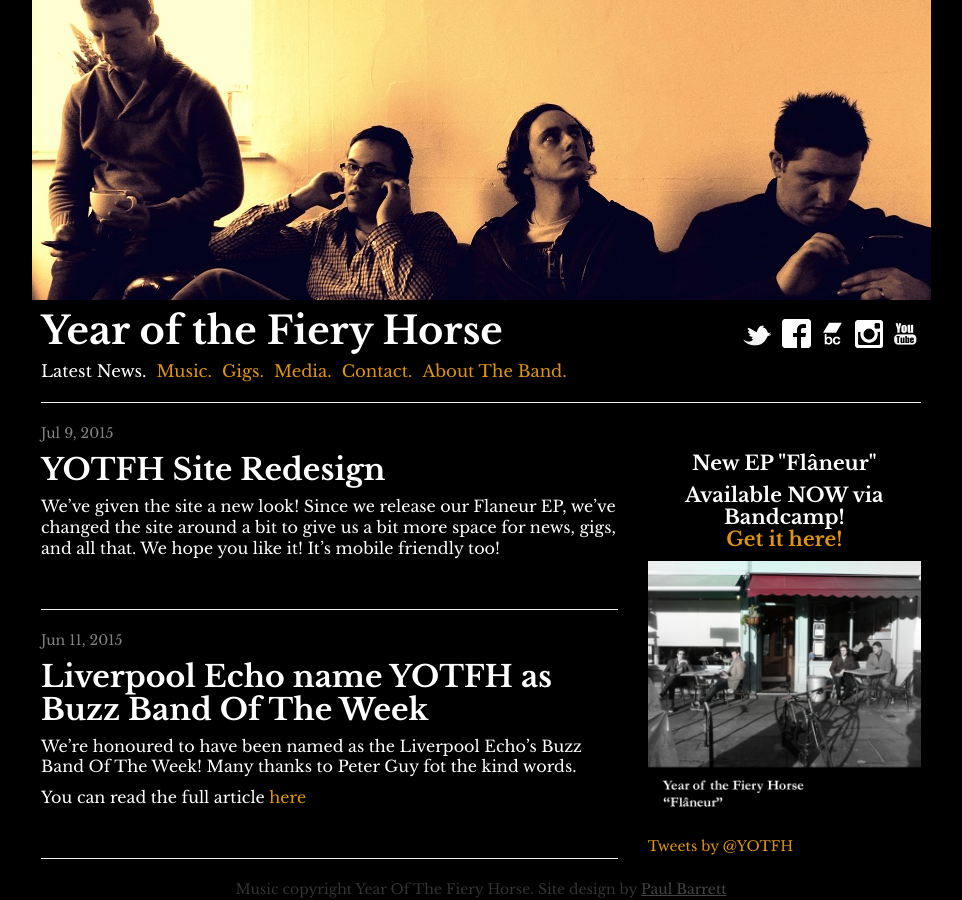
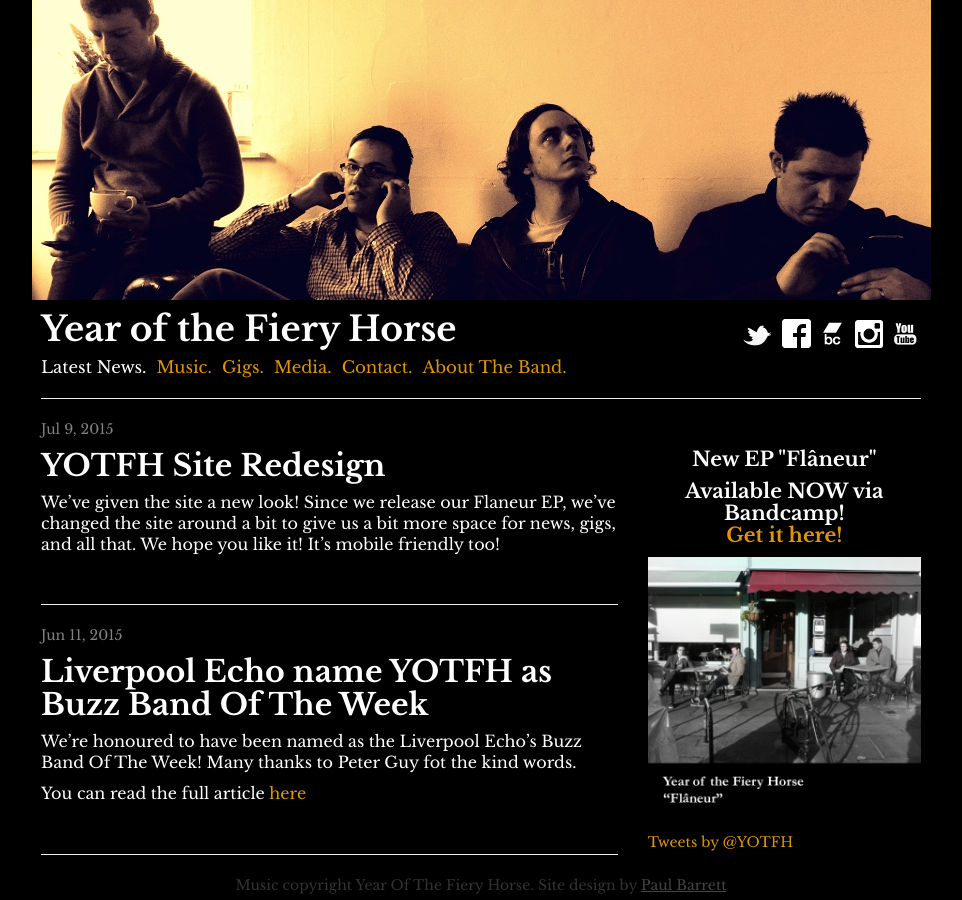
Before and after one commit to PaulBarrett79/yotfh, a Jekyll site: the page built from index.html, in a window 1280 px wide. Shown: the whole page, without its empty margins (159-1121 px from the left). Built offline with Jekyll 4.4.1, drawn with Linux system fonts in a browser that asks for light colours; nearby versions of some CDN libraries; comment, search, counter and statistics services are not loaded.

Commit message:
Title font too large on n large screens

```diff
--- a/css/yotfh.css
+++ b/css/yotfh.css
@@ -72,7 +72,7 @@ h4.gig-title {
 
 @media screen and (min-width:769px) {
   h1 {
-        font-size: 3vw;
+        font-size: 2.7vw;
         font-family: "HoundsBold", serif;
     }
     h2 {
```
